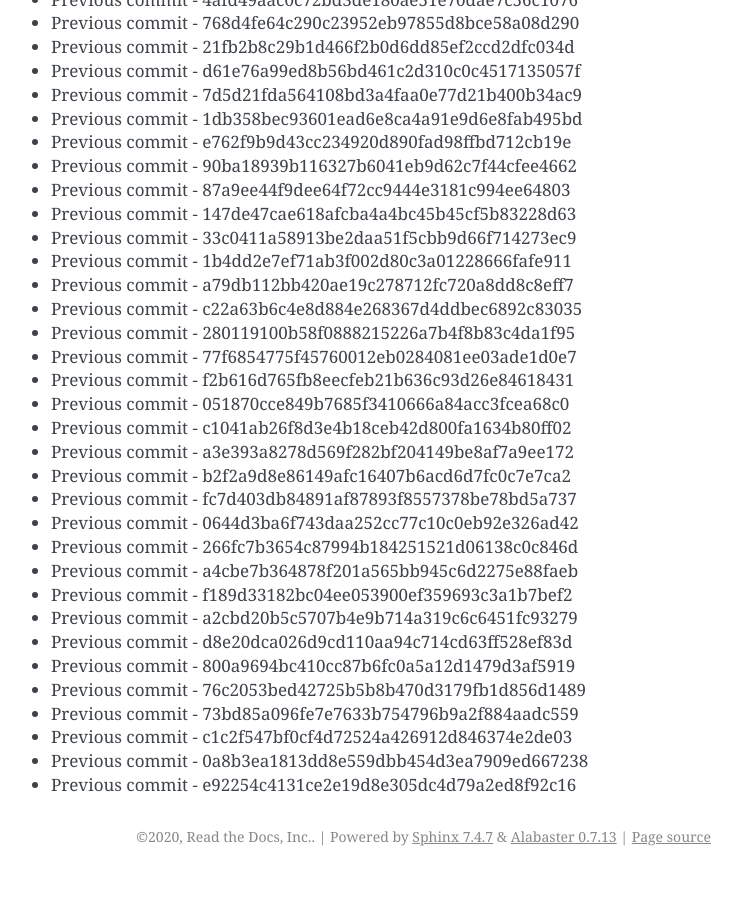
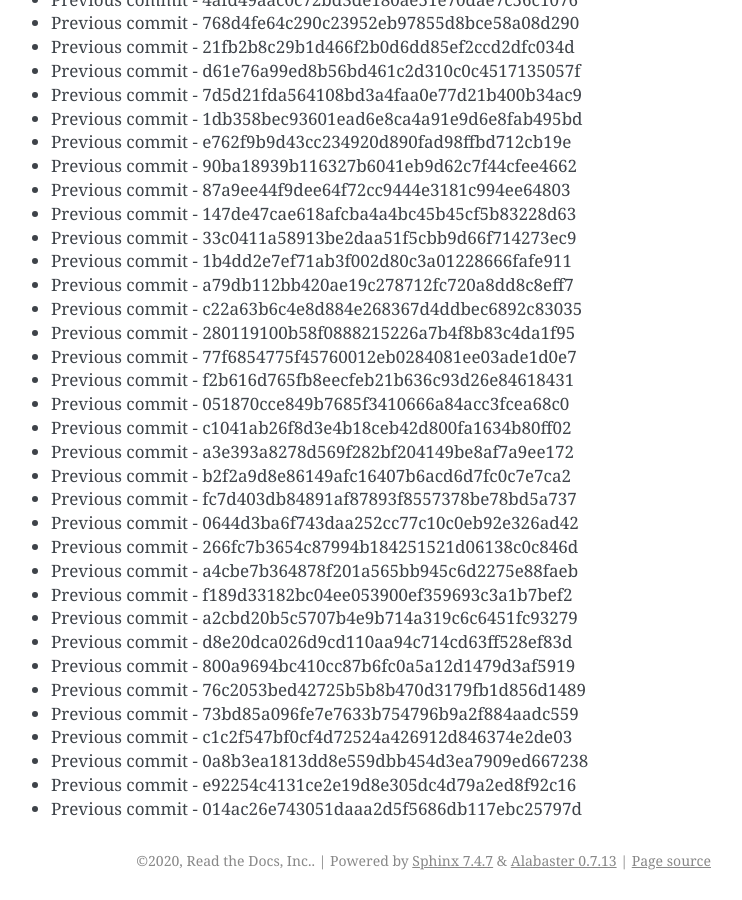
Before and after one commit to readthedocs/rtd-git-stresstest, a Sphinx documentation site: the page built from docs/updates.rst, in a window 1280 px wide and 900 px high, scrolled down 66597 px. Shown: the whole window, without its empty margins (399-1141 px from the left). Built offline with Sphinx 7.4.7, drawn with Linux system fonts in a browser that asks for light colours; before the commit the page ends 67473 px from its top, so only the background shows below that.

Commit message:
Generating commit from previous: 014ac26e743051daaa2d5f5686db117ebc25797d

```diff
--- a/docs/updates.rst
+++ b/docs/updates.rst
@@ -2830,3 +2830,4 @@ It can be tested for any performance characteristics.
 * Previous commit - c1c2f547bf0cf4d72524a426912d846374e2de03
 * Previous commit - 0a8b3ea1813dd8e559dbb454d3ea7909ed667238
 * Previous commit - e92254c4131ce2e19d8e305dc4d79a2ed8f92c16
+* Previous commit - 014ac26e743051daaa2d5f5686db117ebc25797d
```
